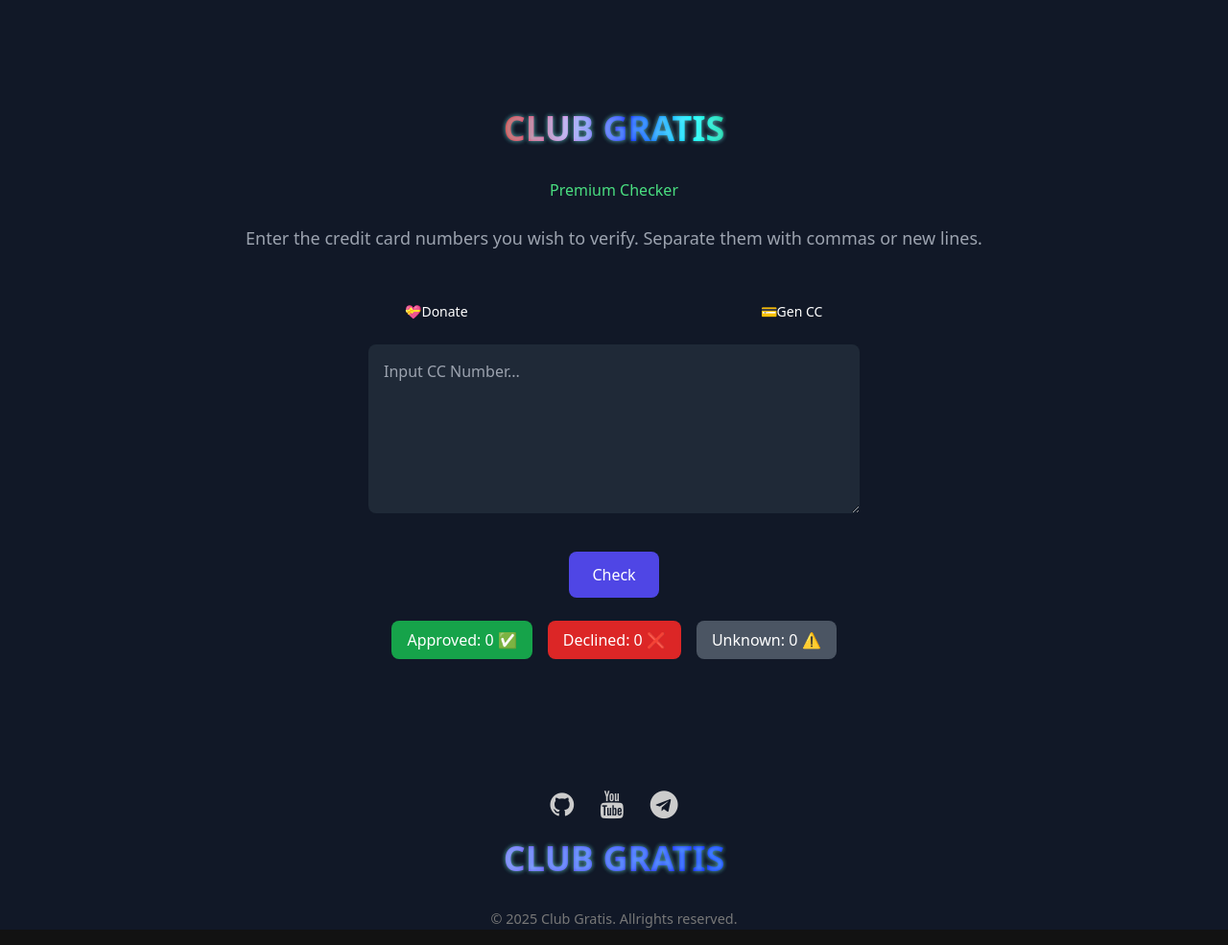
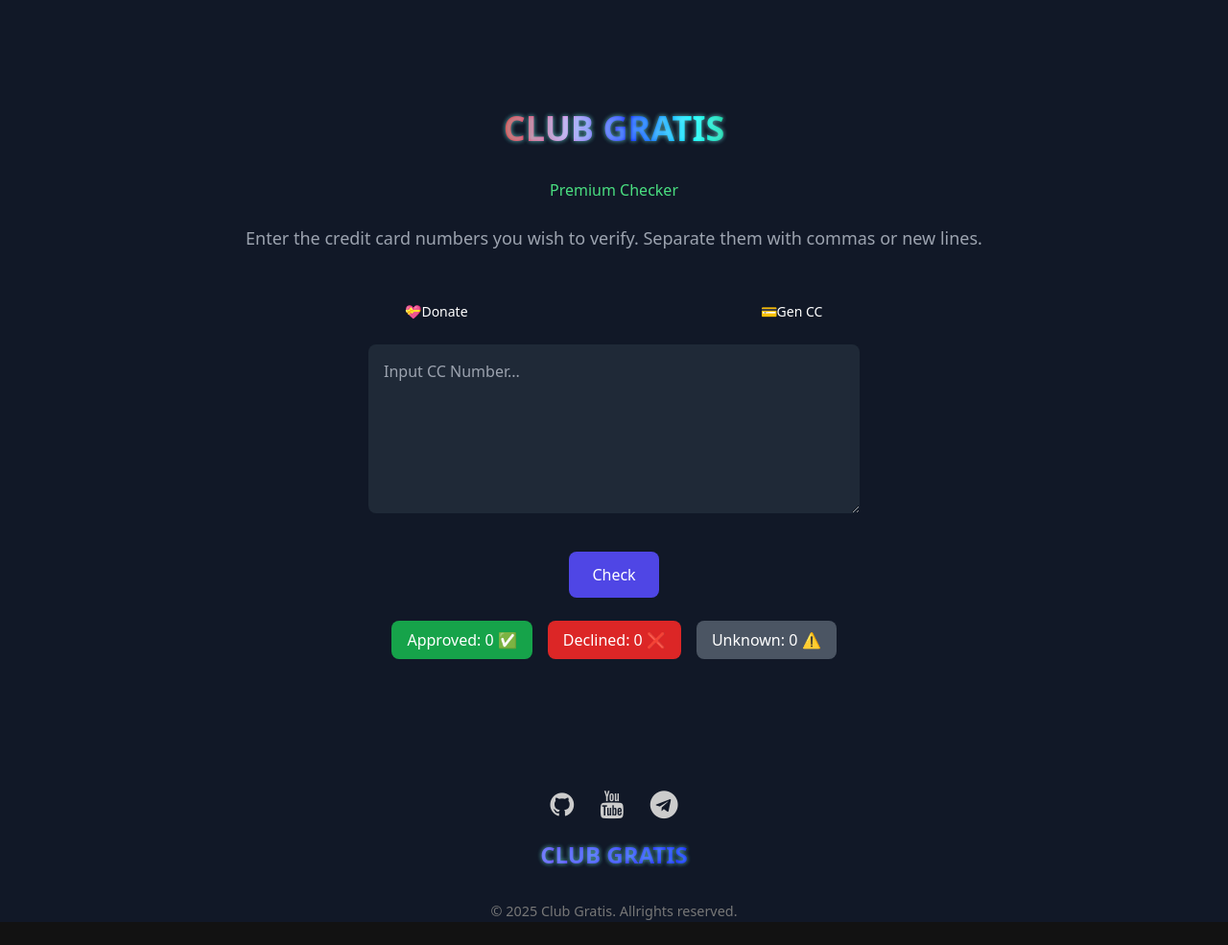
Before and after one commit to MarinaAqua/WebCC, a plain HTML site: page index.html in a window 1280 px wide. Shown: the whole page at 96% size. Drawn offline with nearby package versions, Linux system fonts and the light colour scheme.

Commit message:
Update index.html

```diff
--- a/index.html
+++ b/index.html
@@ -177,7 +177,7 @@
 </footer>
 
   <div class="rainbow-text mb-8">
-    <p class="text-4xl">CLUB GRATIS</p>
+    <p class="text-2xl">CLUB GRATIS</p>
     </div>
           <div class="copyright-footer">
             &copy; <span id="year"></span> Club Gratis. Allrights reserved.
```
